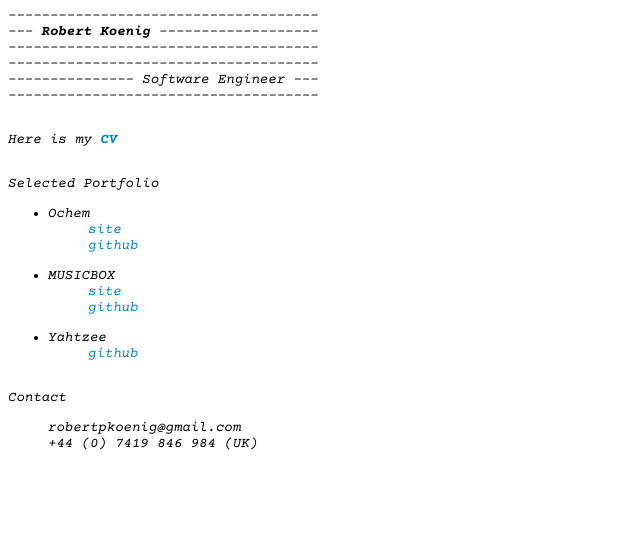
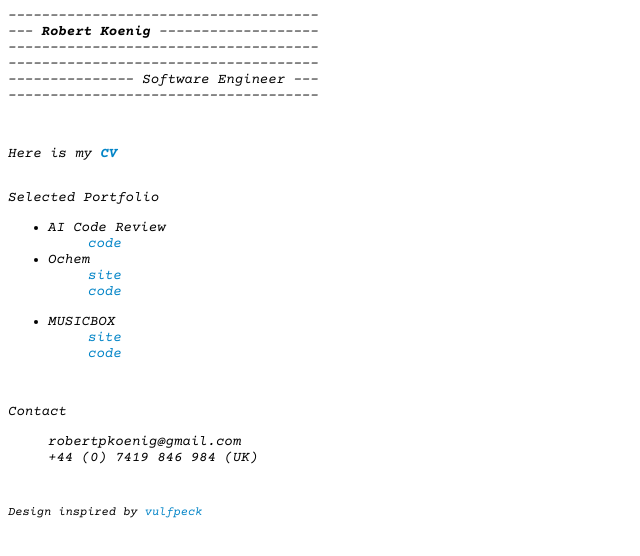
Before and after one commit to robertpkoenig/robertpkoenig.github.io, a plain HTML site: page index.html in a window 1280 px wide. Shown: the whole page, without its empty margins (0-640 px from the left). Drawn offline with nearby package versions, Linux system fonts and the light colour scheme.

Commit message:
update main page

```diff
--- a/index.html
+++ b/index.html
@@ -62,6 +62,9 @@
     .no-dots {
         list-style: none;
     }
+    .small-text {
+        font-size: 12px;
+    }
 </style>
 
 <body>
@@ -73,27 +76,28 @@
     -------------------------------------
     --------------- <em>Software Engineer</em> ---
     -------------------------------------
+    <div class="small-gap"></div>
     <div class="gap"></div>
     <h2>Here is my <strong><a href="cv.pdf">CV</a></strong></li></h2>
     <div class="gap"></div>
     <h2>Selected Portfolio</h2>
         <ul>
+            <li>AI Code Review</li>
+            <ul class="no-dots">
+                <li><a href="https://gitfront.io/r/robertpkoenig/yQGcR37JshKE/pr-check/" target="_blank">code</a></li>
+            </ul>
             <li>Ochem</li>
                 <ul class="no-dots">
-                    <li><a href="https://www.ochem.io/" target="_blank">site</a></li>
-                    <li><a href="https://github.com/robertpkoenig/ochem" target="_blank">github</a></li>
+                    <li><a href="https://ochem.vercel.app/" target="_blank">site</a></li>
+                    <li><a href="https://github.com/robertpkoenig/ochem" target="_blank">code</a></li>
                 </ul>
             <div class="small-gap"></div>
             <li>MUSICBOX</li>
                 <ul class="no-dots">
                     <li><a href="https://robertpkoenig.github.io/musicbox/" target="_blank">site</a></li>
-                    <li><a href="https://github.com/robertpkoenig/robertpkoenig.github.io/tree/master/musicbox" target="_blank">github</a></li>
+                    <li><a href="https://github.com/robertpkoenig/robertpkoenig.github.io/tree/master/musicbox" target="_blank">code</a></li>
                 </ul>
             <div class="small-gap"></div>
-            <li>Yahtzee</li>
-                <ul class="no-dots">
-                    <li><a href="https://github.com/robertpkoenig/yahtzee" target="_blank">github</a></li>
-                </ul>
         </ul>
     <div class="small-gap"></div>
     <h2>Contact</h2>
@@ -101,6 +105,8 @@
             <li>robertpkoenig@gmail.com</li>
             <li>+44 (0) 7419 846 984 (UK)</li>
         </ul>
+    <div class="small-gap"></div>
+    <p class="small-text">Design inspired by <a href="https://www.vulfpeck.com/" target="_blank">vulfpeck</a></p>
 
 </body>
 
```
